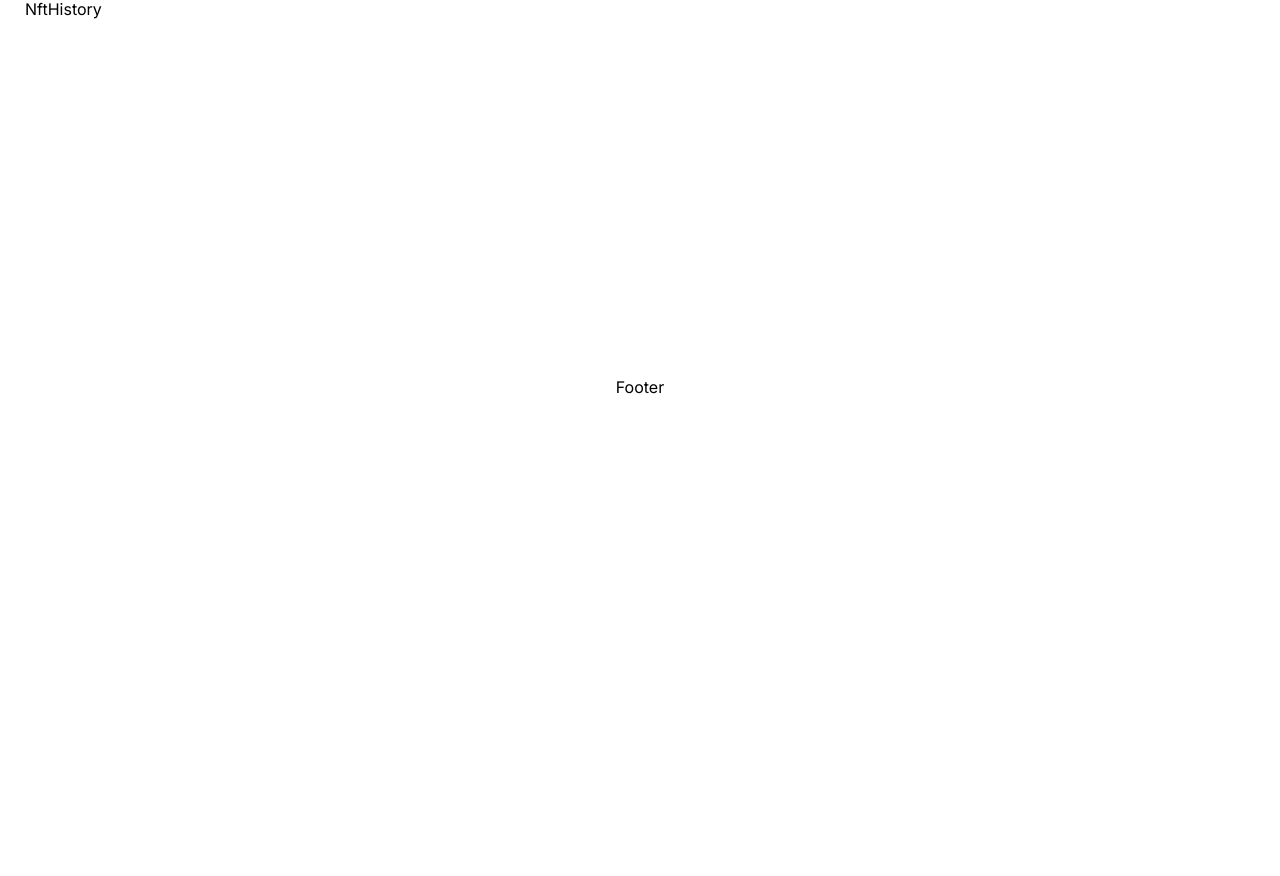
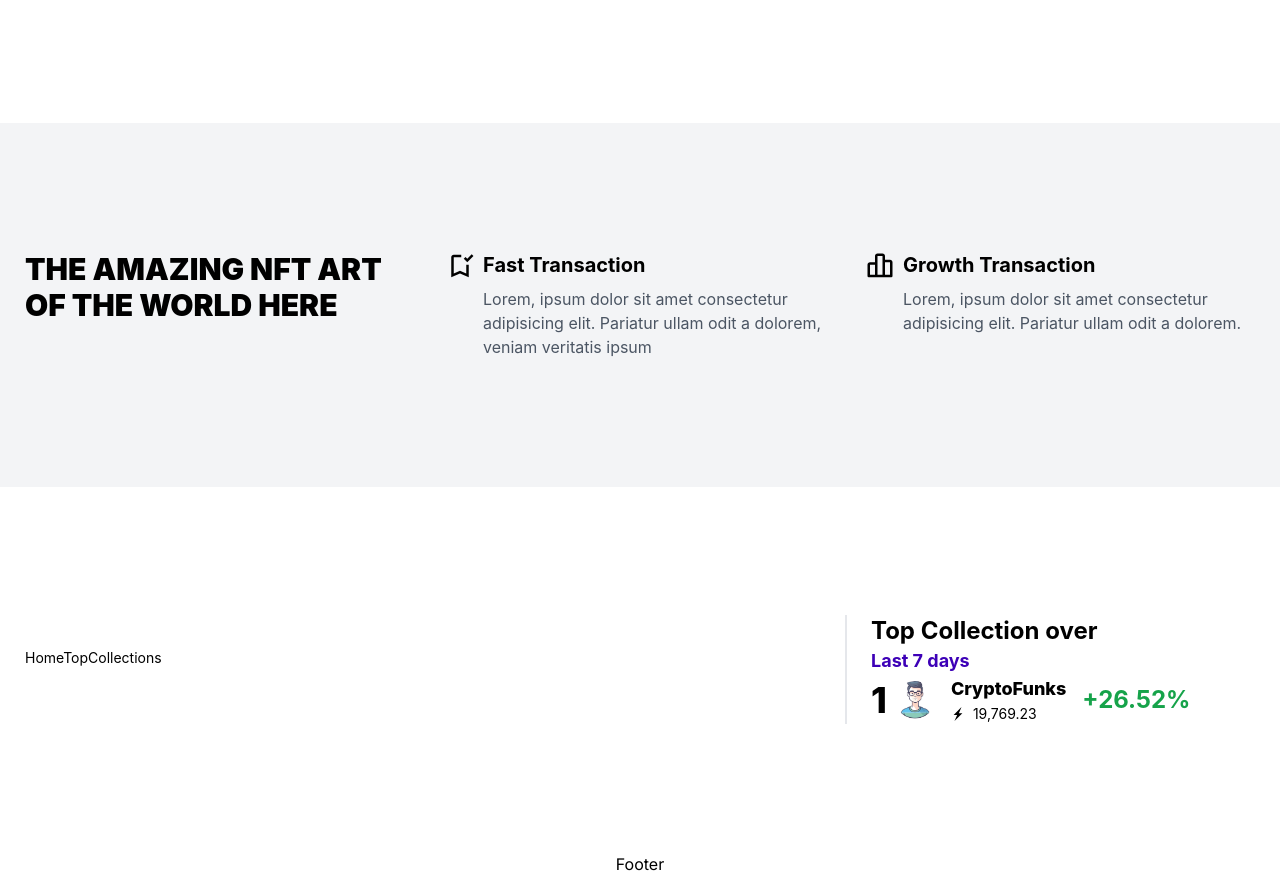
Before and after one commit to sajidhasan007/test-task-1, a Next.js app: page / in a window 1280 px wide. Shown: the part 538-1414 px from the top of the page. Before the commit the page ends 937 px from the top, so only its background shows below. Built offline with nearby package versions, Linux system fonts and the light colour scheme.

Commit message:
top collector add

```diff
--- a/src/app/page.tsx
+++ b/src/app/page.tsx
@@ -1,4 +1,5 @@
 import HeroSection from "@/components/home/HeroSection";
+import HomeTopCollections from "@/components/home/HomeTopCollections";
 import NftHistory from "@/components/home/NftHistory";
 
 const imageStyle = {
@@ -7,9 +8,10 @@ const imageStyle = {
 };
 export default function Home() {
   return (
-    <div className="h-screen">
+    <div>
       <HeroSection />
       <NftHistory />
+      <HomeTopCollections />
     </div>
   );
 }
--- /dev/null
+++ b/src/components/home/CollectorCard.tsx
@@ -0,0 +1,24 @@
+import { Avatar } from "antd";
+import React from "react";
+import { GoZap } from "react-icons/go"; // Import Swiper styles
+
+const CollectorCard = () => {
+  return (
+    <div className="flex items-center gap-2">
+      <h3 className="font-extrabold text-4xl text-black">1</h3>
+      <div className="flex items-center gap-4">
+        <Avatar src="/image-10.jpg" size={"large"} />
+        <div className="">
+          <h3 className="font-extrabold text-lg text-black">CryptoFunks</h3>
+          <div className="flex items-center gap-2">
+            <GoZap />
+            <p>19,769.23</p>
+          </div>
+        </div>
+        <h2 className="text-2xl font-bold text-green-600">+26.52%</h2>
+      </div>
+    </div>
+  );
+};
+
+export default CollectorCard;
--- a/src/components/home/HeroSection.tsx
+++ b/src/components/home/HeroSection.tsx
@@ -9,7 +9,7 @@ const HeroSection = () => {
     setIsAppRendered(true);
   }, []);
   return isAppRendered ? (
-    <div className="mt-8 content-container border">
+    <div className="mt-8 content-container pb-32">
       <Row>
         <Col
           sm={{ span: 24 }}
--- /dev/null
+++ b/src/components/home/HomeTopCollections.tsx
@@ -0,0 +1,25 @@
+import React from "react";
+import TopCollection from "./TopCollection";
+import { Col, Row } from "antd";
+
+const HomeTopCollections = () => {
+  return (
+    <div className="content-container py-32 ">
+      <Row>
+        <Col
+          sm={{ span: 24 }}
+          md={{ span: 24 }}
+          lg={{ span: 16 }}
+          className="mt-8"
+        >
+          HomeTopCollections
+        </Col>
+        <Col xs={{ span: 24 }} sm={{ span: 24 }} md={{ span: 8 }}>
+          <TopCollection />
+        </Col>
+      </Row>
+    </div>
+  );
+};
+
+export default HomeTopCollections;
--- a/src/components/home/NftHistory.tsx
+++ b/src/components/home/NftHistory.tsx
@@ -1,7 +1,49 @@
+import { Col, Row } from "antd";
 import React from "react";
-
+import { MdOutlineBookmarkAdded } from "react-icons/md";
+import { BiBarChartAlt2 } from "react-icons/bi";
 const NftHistory = () => {
-  return <div className="content-container ">NftHistory</div>;
+  return (
+    <div className="bg-gray-100 py-32">
+      <div className="content-container">
+        <Row gutter={30}>
+          <Col sm={{ span: 24 }} md={{ span: 12 }} lg={{ span: 8 }}>
+            <h1 className="text-3xl font-[1000] uppercase">
+              The amazing nft art of the world here
+            </h1>
+          </Col>
+          <Col sm={{ span: 24 }} md={{ span: 12 }} lg={{ span: 8 }}>
+            <div className="flex gap-2 ">
+              <div className="text-3xl">
+                <MdOutlineBookmarkAdded />
+              </div>
+              <div>
+                <h1 className="text-xl font-bold">Fast Transaction</h1>
+                <p className="mt-2 text-base text-gray-600">
+                  Lorem, ipsum dolor sit amet consectetur adipisicing elit.
+                  Pariatur ullam odit a dolorem, veniam veritatis ipsum
+                </p>
+              </div>
+            </div>
+          </Col>
+          <Col sm={{ span: 24 }} md={{ span: 12 }} lg={{ span: 8 }}>
+            <div className="flex gap-2 ">
+              <div className="text-3xl">
+                <BiBarChartAlt2 />
+              </div>
+              <div>
+                <h1 className="text-xl font-bold">Growth Transaction</h1>
+                <p className="mt-2 text-base text-gray-600">
+                  Lorem, ipsum dolor sit amet consectetur adipisicing elit.
+                  Pariatur ullam odit a dolorem.
+                </p>
+              </div>
+            </div>
+          </Col>
+        </Row>
+      </div>
+    </div>
+  );
 };
 
 export default NftHistory;
--- /dev/null
+++ b/src/components/home/TopCollection.tsx
@@ -0,0 +1,14 @@
+import React from "react";
+import CollectorCard from "./CollectorCard";
+
+const TopCollection = () => {
+  return (
+    <div className="border-l-2 px-6">
+      <h1 className="text-2xl font-bold">Top Collection over</h1>
+      <h4 className="text-lg font-bold text-site-primary">Last 7 days</h4>
+      <CollectorCard />
+    </div>
+  );
+};
+
+export default TopCollection;
--- a/src/components/home/page.ts
+++ b/src/components/home/page.ts
@@ -1,4 +1,5 @@
 import HeroSection from "./HeroSection";
+import HomeTopCollections from "./HomeTopCollections";
 import NftHistory from "./NftHistory";
 
-export { HeroSection, NftHistory };
+export { HeroSection, NftHistory, HomeTopCollections };
```
